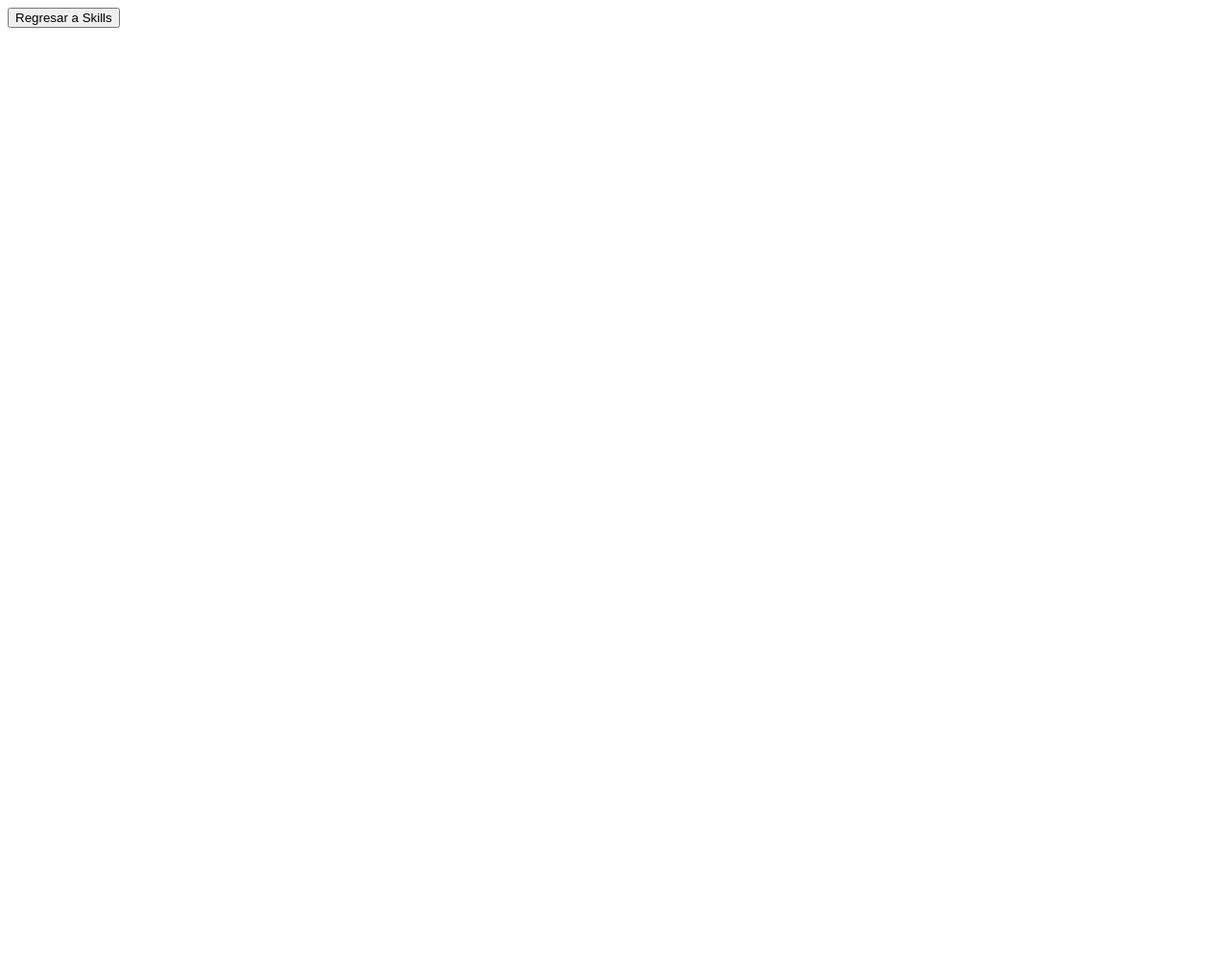
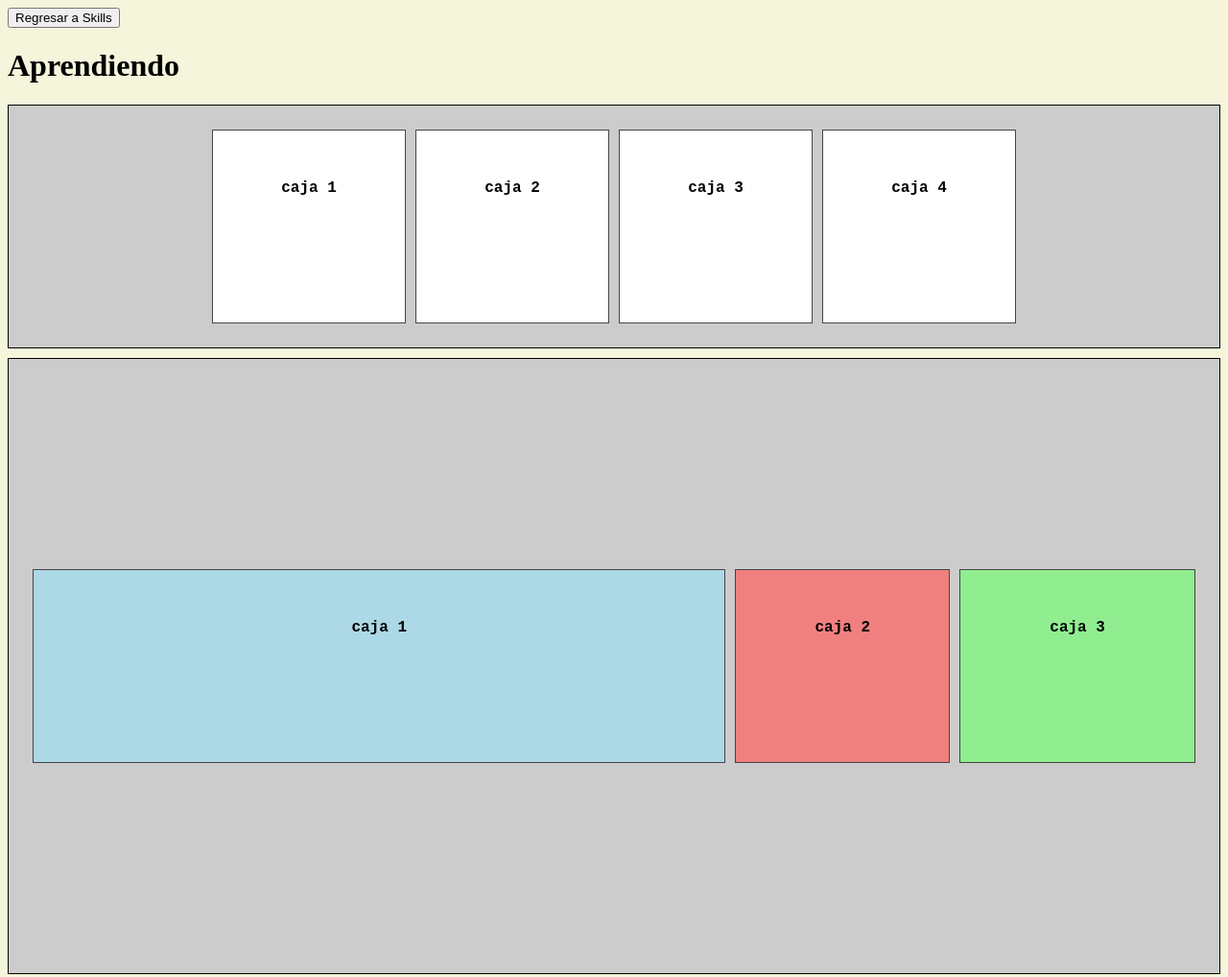
Before and after one commit to Fauz67/Spock, a plain HTML site: page practicas/vflexbox.html in a window 1280 px wide. Shown: the whole page at 96% size. Before the commit the page ends 800 px from the top, so only its background shows below. Drawn offline with Linux system fonts and the light colour scheme.

Commit message:
act20_6_24

```diff
--- /dev/null
+++ b/practicas/flexbox.css
@@ -0,0 +1,57 @@
+body{
+    background-color: beige;
+}
+
+.flex-container{
+    display: flex;
+    margin: 0 auto;
+    border: 1px solid black;
+    background: #ccc;
+    padding: 20px;
+    flex-flow: row wrap;
+    justify-content: center;
+}
+
+.caja{
+    border: 1px solid rgb(70,69,69);
+    background-color: white;
+    color:black;
+    font-family: 'Courier New', Courier, monospace;
+    font-weight: bold;
+    width: 200px;
+    height: 200px;
+    line-height: 120px;
+    text-align: center;
+    margin: 5px;
+}
+
+.flex-container2{
+    display: flex;
+    margin: 10px auto;
+    border: 1px solid black;
+    background: #ccc;
+    padding: 20px;
+    flex-flow: row wrap;
+    justify-content: center;
+    align-items: center;
+    height: 600px;
+}
+
+.c1{
+   background: lightblue;
+   order: 1;
+   flex-grow: 5;
+   flex-basis: 50%;
+}
+
+.c2{
+   background: lightcoral;
+   order: 2;
+   flex-grow: 1;
+}
+
+.c3{
+    background: lightgreen;
+    order: 3;
+    flex-grow: 2;
+}
--- a/practicas/vflexbox.html
+++ b/practicas/vflexbox.html
@@ -3,12 +3,40 @@
 <head>
     <meta charset="UTF-8">
     <meta name="viewport" content="width=device-width, initial-scale=1.0">
+    <link rel="stylesheet" href="flexbox.css">
     <title>Video flexbox</title>
 </head>
 <body>
     <a href="./../skills.html">
         <button>Regresar a Skills</button>
     </a>
+    <h1>Aprendiendo</h1>
 
+    <section class="flex-container">
+        <div class="caja">
+            caja 1
+        </div>
+        <div class="caja">
+            caja 2
+        </div>
+        <div class="caja">
+            caja 3
+        </div>
+        <div class="caja">
+            caja 4
+        </div>
+    </section>
+
+    <section class="flex-container2">
+        <div class="caja c1">
+            caja 1
+        </div>
+        <div class="caja c2">
+            caja 2
+        </div>
+        <div class="caja c3">
+            caja 3
+        </div>
+    </section>
 </body>
 </html>
--- a/style.css
+++ b/style.css
@@ -1,6 +1,8 @@
 body {
-  background-color: rgb(10, 66, 8);
+  background: linear-gradient(rgb(28, 88, 28),30%,black);
   font-family: 'Segoe UI', Tahoma, Geneva, Verdana, sans-serif;
+  background-repeat: no-repeat;
+  background-attachment:fixed;
 }
 
 header{
```
Also changed, not shown: practicas/abr.html (added, +16 -0 lines), practicas/vgrid.html (added, +18 -0 lines), skills.css (+6 -3 lines), skills.html (+13 -1 lines), practicas/abr.css (added), practicas/grid.css (added).
